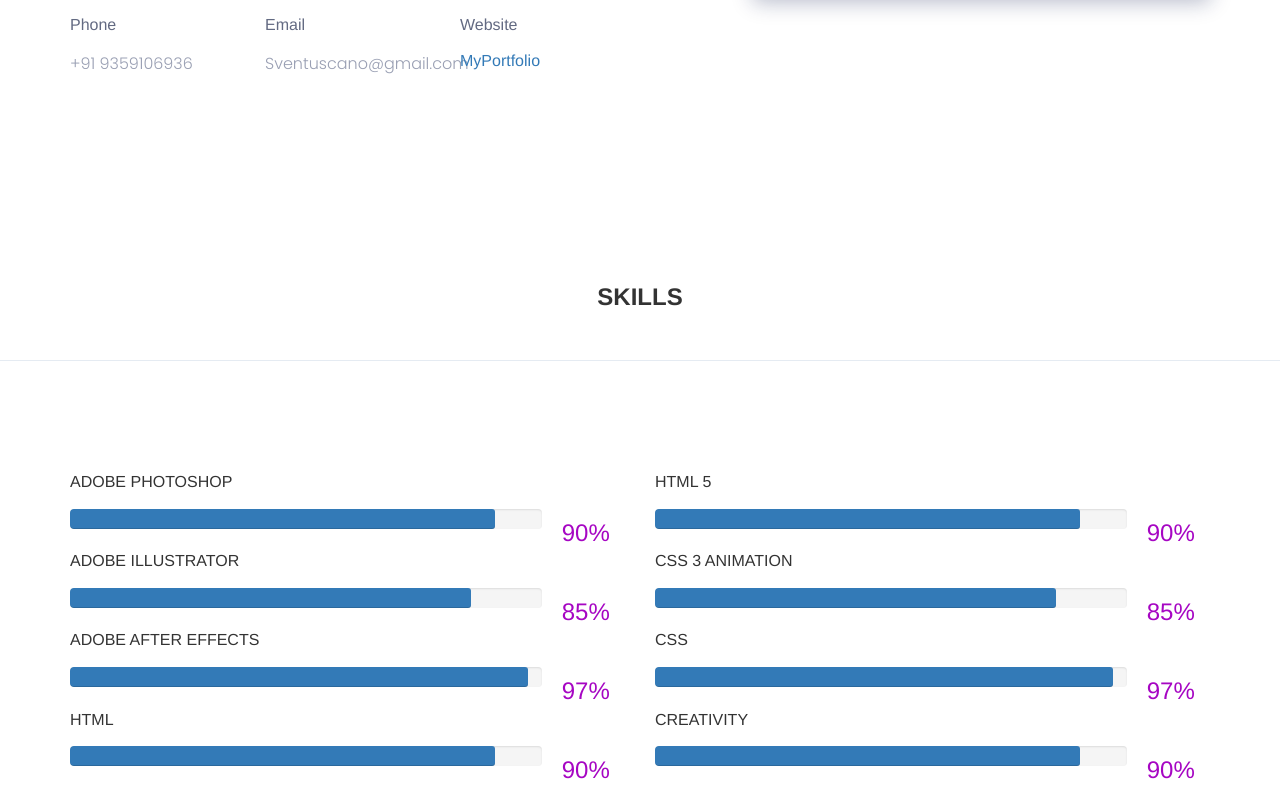
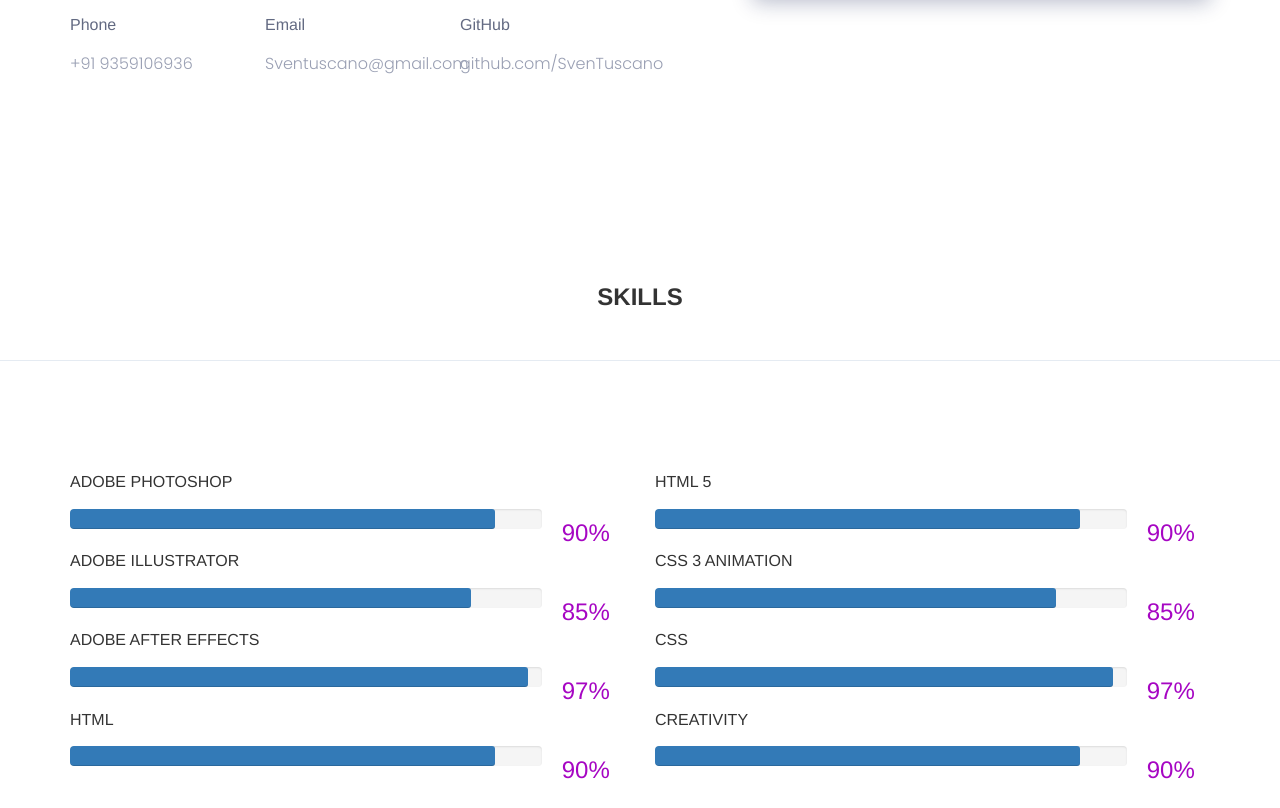
Before and after one commit to SvenTuscano/MyPortfolio, a plain HTML site: page index.html in a window 1280 px wide. Shown: the part 1618-2426 px from the top of the page. Drawn offline with nearby package versions, Linux system fonts and the light colour scheme.

Commit message:
Add files via upload

```diff
--- a/index.html
+++ b/index.html
@@ -104,8 +104,8 @@
 									</div>
 									<div class="col-sm-4">
 										<div class="single-about-add-info">
-											<h3>website</h3>
-											<a href="sventuscano.github.io/MyPortfolio/">MyPortfolio</a>
+											<h3>GitHub</h3>
+											<p>github.com/SvenTuscano</p>
 										</div>
 									</div>
 								</div>
```
